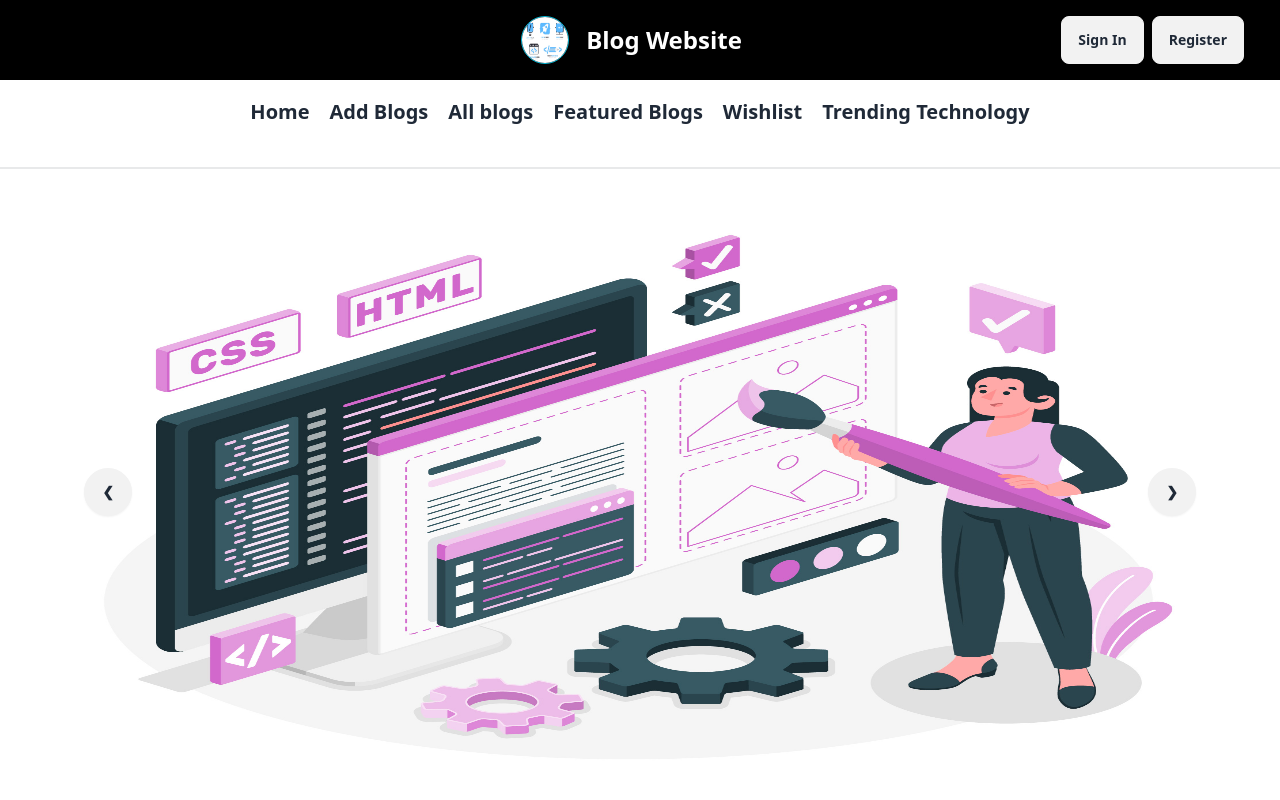
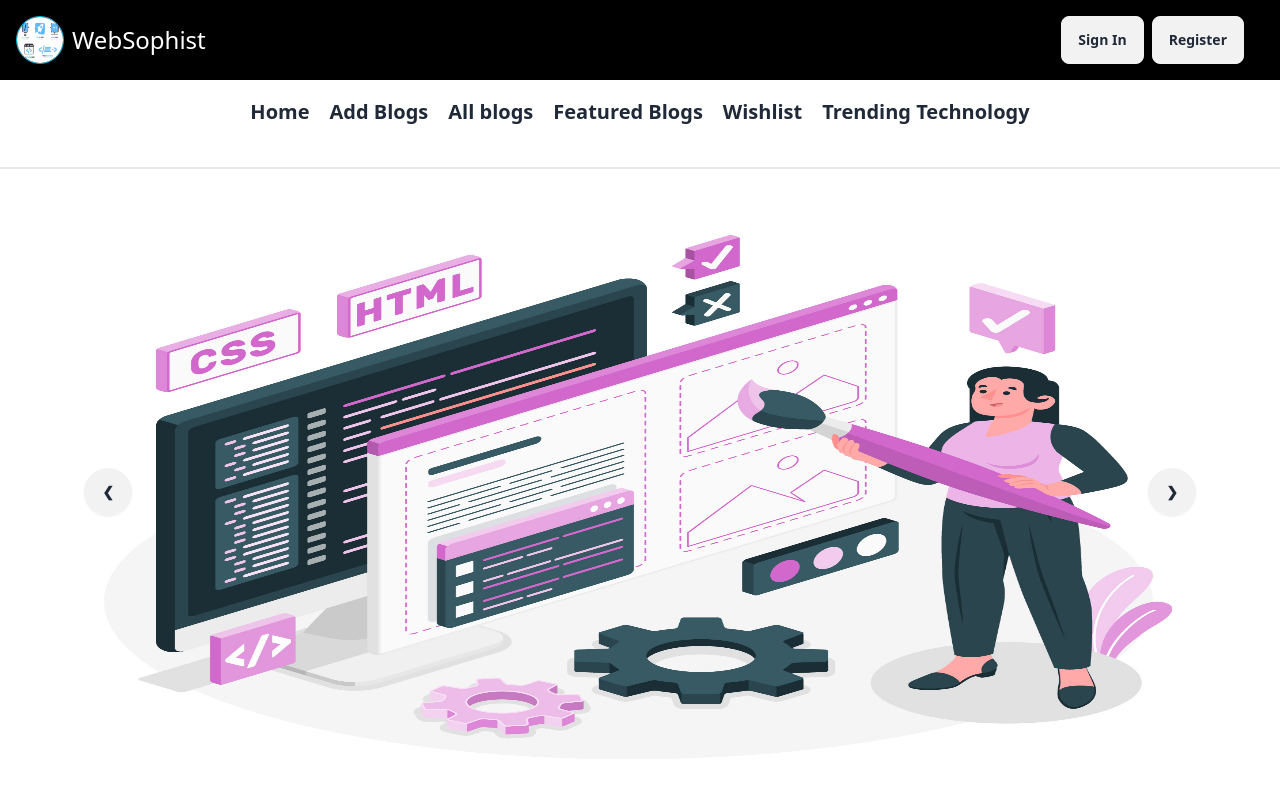
Before and after one commit to Bristyakter25/blog-website-client, a React (Vite) app: page / in a window 1280 px wide. Shown: the top 800 px of the page. Built offline with nearby package versions, Linux system fonts and the light colour scheme; no server answers.

Commit message:
solved conflicted issues

```diff
--- a/src/shared/Header.jsx
+++ b/src/shared/Header.jsx
@@ -18,22 +18,17 @@ const Header = () => {
 
     }
     return (
-        <div className="navbar bg-black p-4">
-  <div className="navbar-start">
-  </div>
-  <div className="navbar-center">
-    <img className="w-12 h-12 rounded-full border border-cyan-500" src={logo} alt="" />
-    <a className="btn btn-ghost text-2xl text-white">Blog Website</a>
-  </div>
-  <div className="navbar-end">
-  {user ? (
+      <div className="navbar bg-black p-4 flex justify-between items-center">
+      <div className="navbar-center flex items-center">
+        <img className="w-12 h-12 rounded-full border border-cyan-500" src={logo} alt="Logo" />
+        <p className="ml-2 text-[12px] lg:text-2xl text-white">WebSophist</p>
+      </div>
+
+      <div className="navbar-end">
+        {user ? (
           <div className="flex items-center gap-2">
             {/* Show Profile Picture */}
-            <img
-              src={user.photoURL}
-              alt="Profile"
-              className="w-10 h-10 rounded-full"
-            />
+            <img src={user?.photoURL} alt="Profile" className="w-10 h-10 rounded-full" />
             <button onClick={handleSignOut} className="btn">Sign Out</button>
           </div>
         ) : (
@@ -43,8 +38,10 @@ const Header = () => {
             <Link to="/register"><button className="btn">Register</button></Link>
           </div>
         )}
-  </div>
-</div>
+      </div>
+    </div>
+
+
 
     );
 };
```
